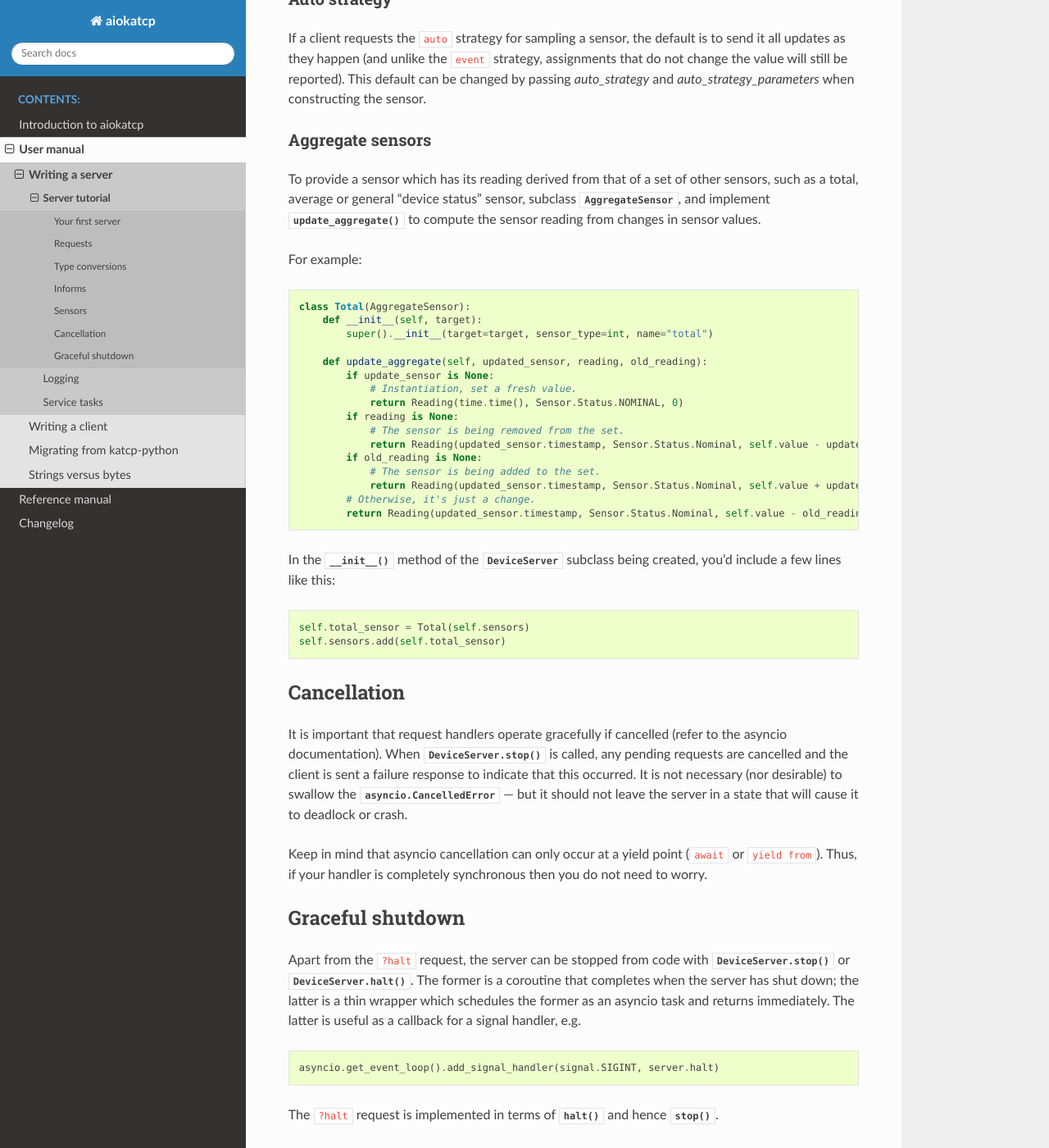
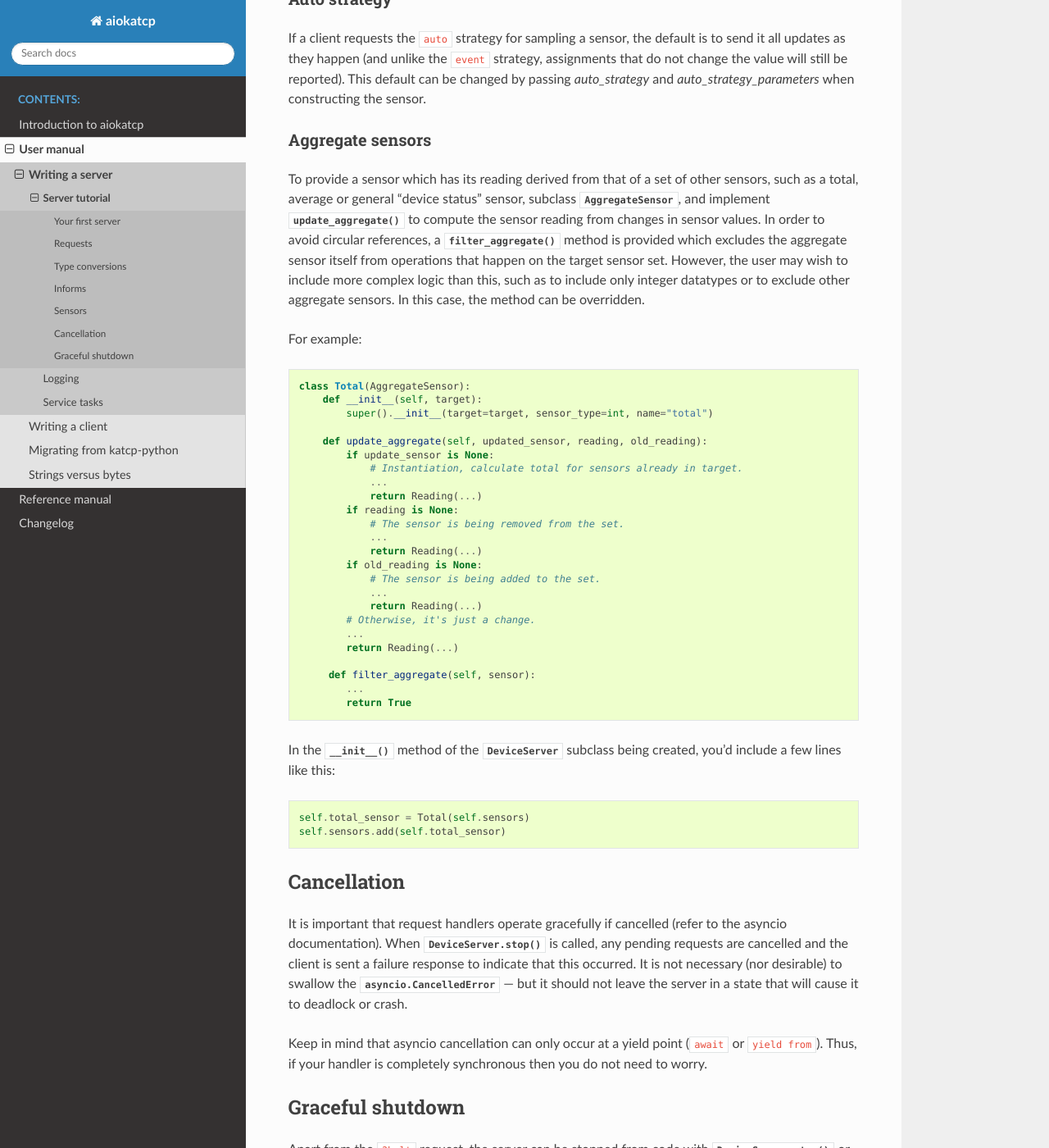
Before and after one commit to ska-sa/aiokatcp, a Sphinx documentation site: the page built from doc/server/tutorial.rst, in a window 1280 px wide and 1400 px high, scrolled down 4061 px. Shown: the whole window at 82% size. Built offline with Sphinx 7.4.7 and the Read the Docs theme 2.0.0, drawn with Linux system fonts in a browser that asks for light colours; the version number could not be read and is left out.

Commit message:
Apply some more PR feedback
Document the filter_aggregate function in the server tutorial.

Move most of the actual code over to the examples directory, with just
the general idea in the actual rst file. This included adding a service
task that added and removed a fixed-value int sensor to show how the
total kept track.

Also change "change_aware" to "delta" in the test file, which I hadn't
done previously.

Also add a new test that the value of the aggregate is unchanged when
the update_aggregate returns None.

```diff
--- a/doc/server/tutorial.rst
+++ b/doc/server/tutorial.rst
@@ -223,6 +223,11 @@ sensors, such as a total, average or general "device status" sensor, subclass
 :class:`.AggregateSensor`, and implement
 :func:`.~AggregateSensor.update_aggregate` to compute the sensor reading from
 changes in sensor values.
+In order to avoid circular references, a :func:`!filter_aggregate` method is
+provided which excludes the aggregate sensor itself from operations that happen
+on the target sensor set. However, the user may wish to include more complex
+logic than this, such as to include only integer datatypes or to exclude other
+aggregate sensors. In this case, the method can be overridden.
 
 For example:
 
@@ -234,16 +239,24 @@ For example:
 
         def update_aggregate(self, updated_sensor, reading, old_reading):
             if update_sensor is None:
-                # Instantiation, set a fresh value.
-                return Reading(time.time(), Sensor.Status.NOMINAL, 0)
+                # Instantiation, calculate total for sensors already in target.
+                ...
+                return Reading(...)
             if reading is None:
                 # The sensor is being removed from the set.
-                return Reading(updated_sensor.timestamp, Sensor.Status.Nominal, self.value - updated_sensor.value)
+                ...
+                return Reading(...)
             if old_reading is None:
                 # The sensor is being added to the set.
-                return Reading(updated_sensor.timestamp, Sensor.Status.Nominal, self.value + updated_sensor.value)
+                ...
+                return Reading(...)
             # Otherwise, it's just a change.
-            return Reading(updated_sensor.timestamp, Sensor.Status.Nominal, self.value - old_reading.value + reading.value)
+            ...
+            return Reading(...)
+
+         def filter_aggregate(self, sensor):
+            ...
+            return True
 
 
 In the :meth:`!__init__` method of the :class:`.DeviceServer` subclass being
```
Also changed, not shown: 3 other files.
